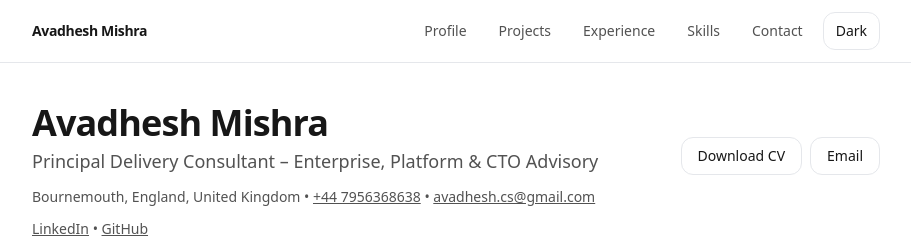
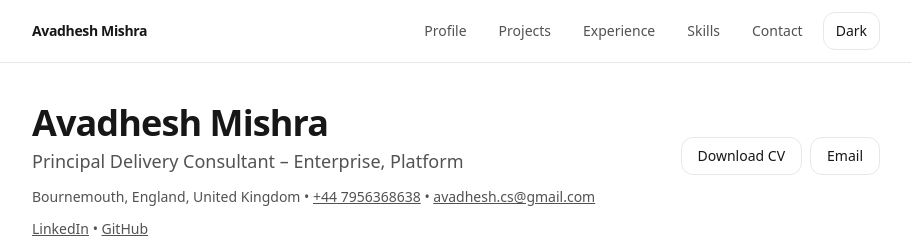
Before and after one commit to avi202020/avadheshmishra-portfolio, a Next.js app: page / in a window 1280 px wide. Shown: the top 238 px of the page, without its empty margins (184-1095 px from the left). Built offline with nearby package versions, Linux system fonts and the light colour scheme.

Commit message:
Update resume.ts

```diff
--- a/src/data/resume.ts
+++ b/src/data/resume.ts
@@ -1,10 +1,10 @@
 export const resume = {
   name: "Avadhesh Mishra",
-  title: "Principal Delivery Consultant – Enterprise, Platform & CTO Advisory",
+  title: "Principal Delivery Consultant – Enterprise, Platform",
   location: "Bournemouth, England, United Kingdom",
   email: "avadhesh.cs@gmail.com",
   phone: "+44 7956368638",
-  linkedin: "https://www.linkedin.com/in/UPDATE_ME",
+  linkedin: "https://www.linkedin.com/in/mishraavadhesh",
   github: "https://github.com/avi202020",
   cvDownloadUrl: "/Avadhesh_Mishra_CV.pdf",
   googleFormEmbedUrl: "https://docs.google.com/forms/d/e/1xlt6sqGmIKKiBPMDmJkZe2W0dlHAwBXyVpWwakopzjc/viewform?embedded=true",
```
